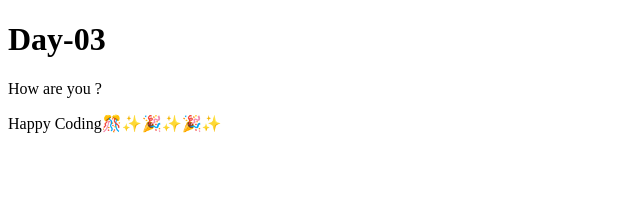
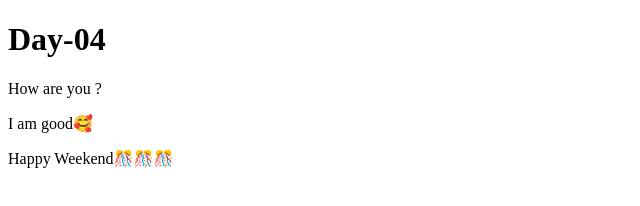
Before and after one commit to karthigayani/Git-Github, a plain HTML site: page index.html in a window 1280 px wide. Shown: the whole page, without its empty margins (0-640 px from the left). Drawn offline with Linux system fonts and the light colour scheme.

Commit message:
git day Day - 04

```diff
--- a/index.html
+++ b/index.html
@@ -7,8 +7,10 @@
     <title>Git & Github</title>
 </head>
 <body>
-    <h1>Day-03</h1>
+    <h1>Day-04</h1>
     <p> How are you ? </p>
-    <p> Happy Coding🎊✨🎉✨🎉✨</p>
+    <p> I am good🥰</p>
+    <p> Happy Weekend🎊🎊🎊</p>
+
 </body>
 </html>
```
Also changed, not shown: 1 other file.
